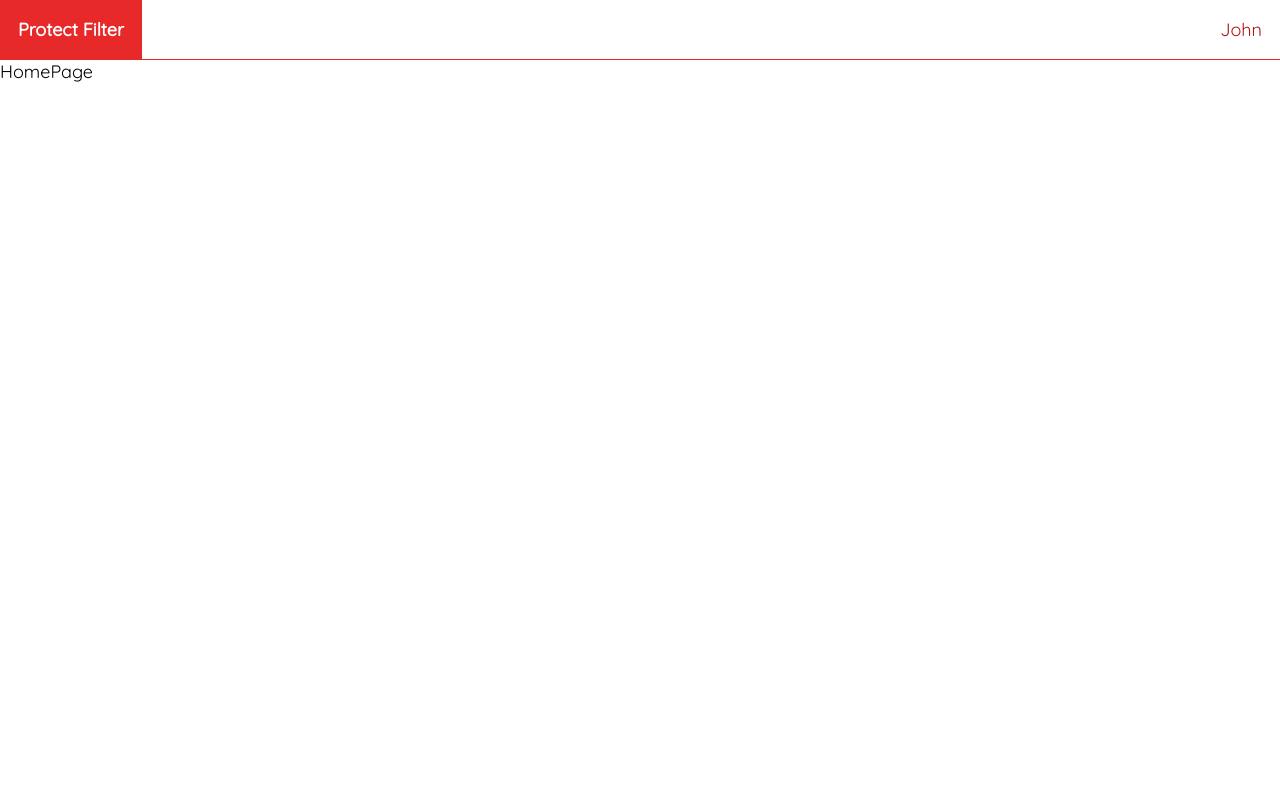
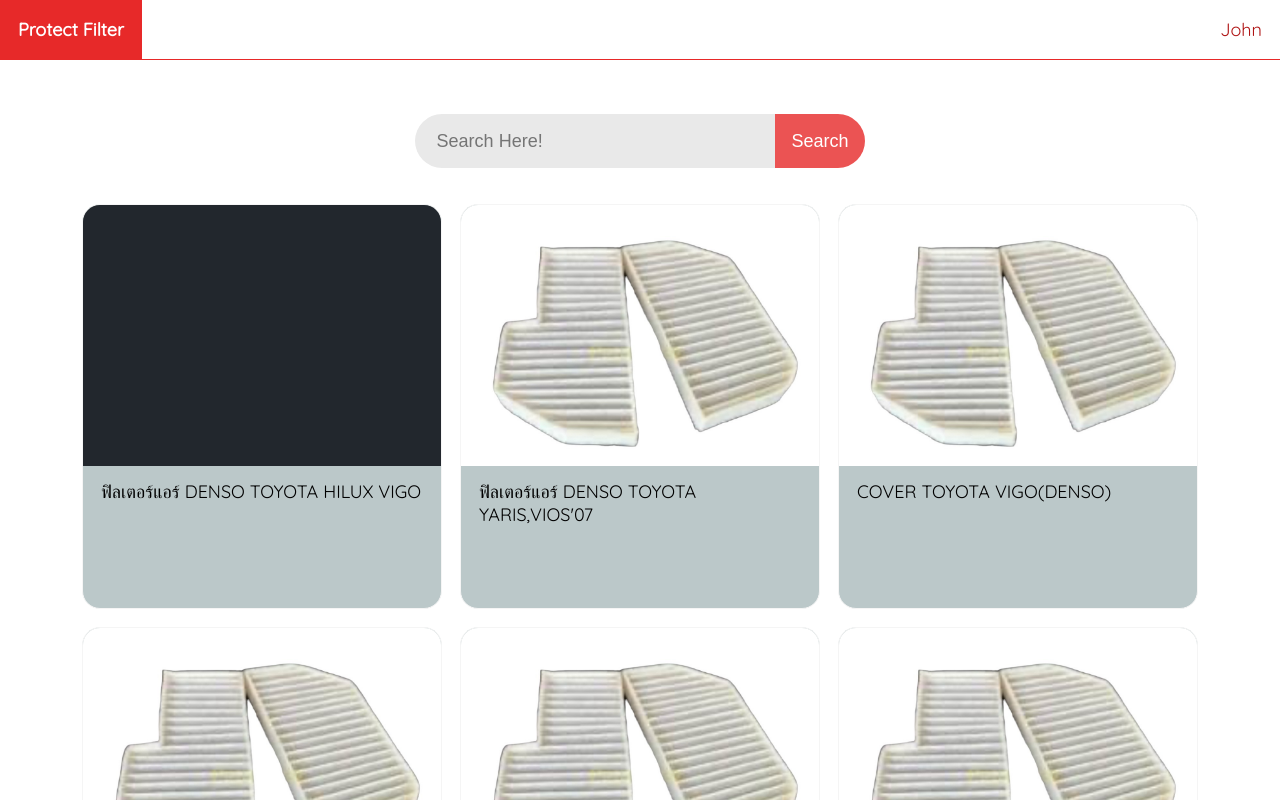
Before and after one commit to Museey/ProtectAirFilter, a React (Create React App) app in the folder frontend/: page / in a window 1280 px wide. Shown: the top 800 px of the page. Built offline with nearby package versions, Linux system fonts and the light colour scheme.

Commit message:
done with search bar

```diff
--- a/frontend/src/AppRoutes.js
+++ b/frontend/src/AppRoutes.js
@@ -3,7 +3,11 @@
 import HomePage from './pages/Home/HomePage'
 
 export default function AppRoutes() {
-  return <Routes>
+  return (
+  <Routes>
     <Route path='/' element={<HomePage />} />
+    <Route path='/search/:searchTerm' element={<HomePage />} />
+
   </Routes>
+  );
 }
--- /dev/null
+++ b/frontend/src/components/Search/Search.js
@@ -0,0 +1,24 @@
+import React, { useState } from 'react'
+import classes from './search.module.css'
+import { useNavigate, useParams } from 'react-router-dom';
+
+export default function Search() {
+    const [term, setTerm] = useState('');
+    const navigate = useNavigate();
+    const { searchTerm } = useParams();
+
+    const search = async () => {
+        term ? navigate('/search/' + term) : navigate('/');
+    };
+  return (
+    <div className={classes.container}>
+        <input type='text'
+        placeholder='Search Here!'
+        onChange={ e => setTerm(e.target.value)}
+        onKeyUp={ e => e.key === 'Enter' && search()}
+        defaultValue={searchTerm}
+        />
+        <button onClick={search}>Search</button>
+    </div>
+  )
+}
--- /dev/null
+++ b/frontend/src/components/Search/search.module.css
@@ -0,0 +1,36 @@
+.container {
+    display: flex;
+    justify-content: center;
+    margin-top: 3rem;
+    margin-bottom: 1.5rem;
+}
+
+.container input {
+    border-radius: 10rem 0 0 10rem;
+    border: none;
+    height: 3rem;
+    width: 20rem;
+    background-color: #e9e9e9;
+    padding: 1.2rem;
+    font-size: 1rem;
+    font-weight: 500;
+    outline: none;
+}
+
+.container button {
+    color: gray;
+    height: 3rem;
+    width: 5rem;
+    font-size: 1rem;
+    border-radius: 0 10rem 10rem 0;
+    border: none;
+    background-color: #e72929;
+    color: white;
+    opacity: 0.8;
+}
+
+.container button:hover {
+    opacity: 1;
+    cursor: pointer;
+
+}
--- /dev/null
+++ b/frontend/src/components/Thumbnails/Thumbnails.js
@@ -0,0 +1,34 @@
+import React from 'react'
+import classes from './thumbnails.module.css'
+import { Link } from 'react-router-dom'
+
+export default function Thumbnails({ filters }) {
+  return (
+    <ul className={classes.list}>
+        {filters.map(filter => (
+            <li key={filter.product_id}>
+                <Link to={`/filter/${filter.num}`}>
+                <img
+                    className={classes.image}
+                    src={`/filters/${filter.imageUrl}`}
+                    alt={filter.product_name}
+                />
+
+                <div className={classes.content}>
+                    <div className={classes.name}>{filter.product_name}</div>
+                    {/* <span
+                        className={`${classes.favorite} ${
+                        filter.favorite ? '' : classes.not
+                        }`}
+                        >
+                            33
+                    </span> */}
+
+                </div>
+                </Link>
+            </li>
+        ))}
+
+    </ul>
+  )
+}
--- /dev/null
+++ b/frontend/src/components/Thumbnails/thumbnails.module.css
@@ -0,0 +1,33 @@
+.list {
+    display: flex;
+    justify-content: center;
+    align-items: center;
+    flex-wrap: wrap;
+    list-style-type: none;
+    padding: 0;
+}
+
+.list li a {
+    background-color: rgb(187, 200, 201);
+    height: 22.5rem;
+    width: 20rem;
+    border: 1px solid whitesmoke;
+    border-radius: 1rem;
+    margin: 0.5rem;
+    display: flex;
+    flex-direction: column;
+    overflow: hidden;
+    color: black;
+}
+
+.image {
+    object-fit: cover;
+    height: 14.5rem;
+}
+
+.content {
+    margin-top: 0.3rem;
+    padding: 0.5rem 1rem;
+    position: relative;
+    height: 7rem;
+}
--- a/frontend/src/data.js
+++ b/frontend/src/data.js
@@ -1,6 +1,122 @@
 export const sample_filters = [
     {
-        id: '014520-2370',
-        name: 'ฟิลเตอร์แอร์ DENSO TOYOTA HILUX VIGO'
-    }
+        num: '1',
+        product_id: '014520-2370',
+        product_name: "ฟิลเตอร์แอร์ DENSO TOYOTA HILUX VIGO",
+        imageUrl:'test.jpg',
+    },
+    {
+        num: '2',
+        product_id: "014520-2651",
+        product_name: "ฟิลเตอร์แอร์ DENSO TOYOTA YARIS,VIOS'07",
+        imageUrl:'F-036.jpg',
+    },
+    {
+        num: '3',
+        product_id: "144531-1740",
+        product_name: "COVER TOYOTA VIGO(DENSO)",
+        imageUrl:'F-036.jpg',
+    },
+    {
+        num: '4',
+        product_id: "145520-2370",
+        product_name: "กรองแอร์ TOYOTA HILUX",
+        imageUrl:'F-036.jpg',
+    },
+    {
+        num: '5',
+        product_id: "145531-1380",
+        product_name: "ฝาปิด DENSO CAMRY'06",
+        imageUrl:'F-036.jpg',
+    },
+    {
+        num: '6',
+        product_id: "145531-1441",
+        product_name: "ฝาปิด TOYOTA YARIS,VIOS",
+        imageUrl:'F-036.jpg',
+    },
+    {
+        num: '7',
+        product_id: "145531-1740",
+        product_name: "ฝาปิด TOYOTA VIGO,FORTUNER (DENSO)",
+        imageUrl:'F-036.jpg',
+    },
+    {
+        num: '8',
+        product_id: "145531-22744D",
+        product_name: "ฝาปิด TOYOTA REVO ของแท้",
+        imageUrl:'F-036.jpg',
+    },
+    {
+        num: '9',
+        product_id: "27276-1HA0A",
+        product_name: "ฝาปิดสำหรับ NISSAN MARCH แท้",
+        imageUrl:'F-036.jpg',
+    },
+    {
+        num: '10',
+        product_id: "27276-3TU0A",
+        product_name: "ฝาปิดสำหรับ NISSAN TEANA'14(L33) ของแท้",
+        imageUrl:'F-036.jpg',
+    },
+    {
+        num: '11',
+        product_id: "27276-4JA0A",
+        product_name: "COVER NISSAN NAVARA NP300 ของแท้",
+        imageUrl:'F-036.jpg',
+    },
+    {
+        num: '12',
+        product_id: "27276-JNZ0A",
+        product_name: "ฝาปิดสำหรับ NISSAN TEANA'09 แท้",
+        imageUrl:'F-036.jpg',
+    },
+    {
+        num: '13',
+        product_id: "52091300",
+        product_name: "ฝาปิดตู้แอร์ ISUZU DDI 1.9,CHEV COROLADO แท้",
+        imageUrl:'F-036.jpg',
+    },
+    {
+        num: '14',
+        product_id: "7801A856",
+        product_name: "ฝาปิดตู้แอร์ MITSU MITSU MIRAGE,ATTRAGE,X-PANDER แท้",
+        imageUrl:'F-036.jpg',
+    },
+    {
+        num: '15',
+        product_id: "C-001",
+        product_name: "COVER TOYOTA VIGO(KM)",
+        imageUrl:'F-036.jpg',
+    },
+    {
+        num: '16',
+        product_id: "C-002",
+        product_name: "COVER ISUZU D-MAX'03 แบบแบน",
+        imageUrl:'F-036.jpg',
+    },
+    {
+        num: '17',
+        product_id: "C-003",
+        product_name: "COVER ISUZU D-MAX'12 แบบฝาสีขาวคู่กับ F-015",
+        imageUrl:'F-036.jpg',
+    },
+    {
+        num: '18',
+        product_id: "C-004",
+        product_name: "COVER MITSU TRTION'04-'14",
+        imageUrl:'F-036.jpg',
+    },
+    {
+        num: '19',
+        product_id: "C-005",
+        product_name: "COVER BRIO AMAZE BR-V MIBOLIO",
+        imageUrl:'F-036.jpg',
+    },
+    {
+        num: '20',
+        product_id: "C-006",
+        product_name: "ถาดสำหรับ HONDA JAZZ,CITY'03 (ALGOTECH)",
+        imageUrl:'F-036.jpg',
+    },
 ]
--- a/frontend/src/pages/Home/HomePage.js
+++ b/frontend/src/pages/Home/HomePage.js
@@ -1,7 +1,34 @@
-import React from 'react'
+import React, { useEffect, useReducer } from 'react'
+import { getAll, search } from '../../services/foodService';
+import Thumbnails from '../../components/Thumbnails/Thumbnails';
+import { useParams } from 'react-router-dom';
+import Search from '../../components/Search/Search';
+
+const initialState = { filters: [] };
+
+const reducer = (state, action) => {
+  switch (action.type) {
+    case 'FILTERS_LOADED':
+      return { ...state, filters: action.payload };
+    default:
+      return state;
+  }
+};
 
 export default function HomePage() {
+  const [state, dispatch] = useReducer(reducer, initialState);
+  const { filters } = state;
+  const { searchTerm } = useParams();
+
+  useEffect(() => {
+    const loadFilters = searchTerm ? search(searchTerm) : getAll();
+
+    loadFilters.then(filters => dispatch({ type: 'FILTERS_LOADED', payload: filters }));
+  }, [searchTerm])
   return (
-    <div>HomePage</div>
+    <>
+    <Search />
+      <Thumbnails filters={filters}/>
+    </>
   )
 }
--- /dev/null
+++ b/frontend/src/services/foodService.js
@@ -0,0 +1,9 @@
+import { sample_filters } from "../data";
+
+
+export const getAll = async () => sample_filters;
+
+export const search = async searchTerm =>
+    sample_filters.filter(item =>
+        item.product_name.toLowerCase().includes(searchTerm.toLowerCase())
+    );
```
Also changed, not shown: frontend/public/filters/F-036.jpg (added), frontend/public/filters/test.jpg (added).
